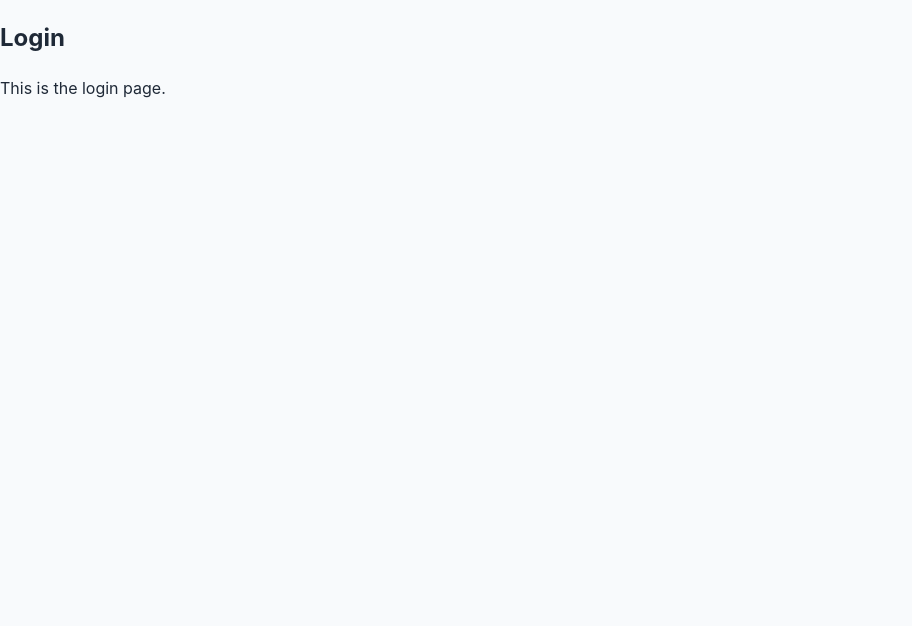
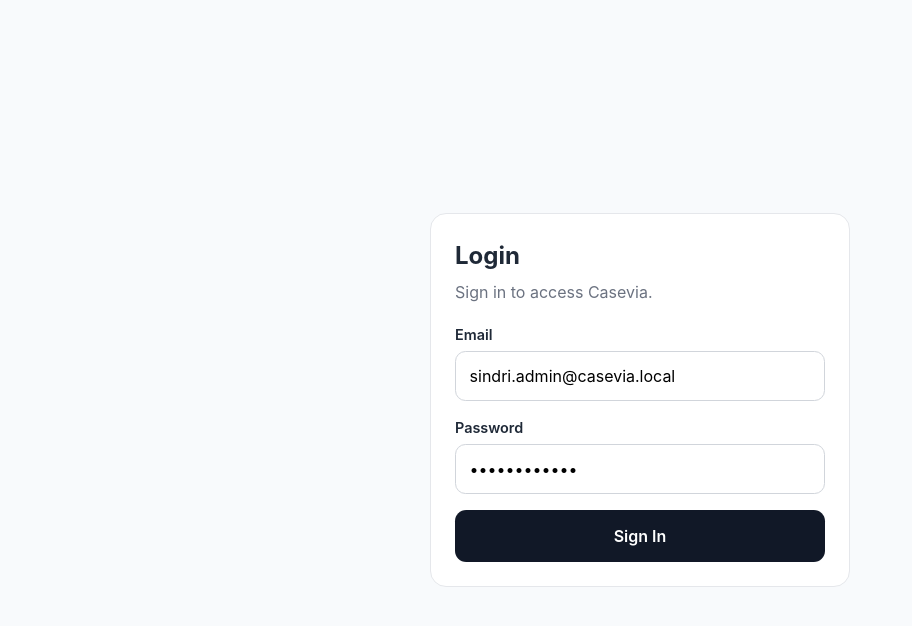
Before and after one commit to sindrirafn/case_system, a React (Vite) app in the folder frontend/case-management-system-ui/: page /login in a window 1280 px wide. Shown: the top 626 px of the page, without its empty margins (0-912 px from the left). Built offline with nearby package versions, Linux system fonts and the light colour scheme.

Commit message:
feat: add frontend login flow and protected routes

```diff
--- a/frontend/case-management-system-ui/src/layouts/MainLayout.module.css
+++ b/frontend/case-management-system-ui/src/layouts/MainLayout.module.css
@@ -64,6 +64,33 @@
   padding: 1.5rem;
 }
 
+.userSection {
+  margin-top: 2rem;
+  padding-top: 1rem;
+  border-top: 1px solid rgba(255, 255, 255, 0.12);
+}
+
+.userName {
+  margin: 0 0 0.2rem;
+  font-weight: 600;
+}
+
+.userRole {
+  margin: 0 0 0.75rem;
+  color: #9ca3af;
+  font-size: 0.9rem;
+}
+
+.logoutButton {
+  border: none;
+  background: #1f2937;
+  color: white;
+  padding: 0.65rem 0.8rem;
+  border-radius: 0.5rem;
+  cursor: pointer;
+  font: inherit;
+}
+
 @media (max-width: 960px) {
   .appShell {
     grid-template-columns: 1fr;
--- a/frontend/case-management-system-ui/src/layouts/MainLayout.tsx
+++ b/frontend/case-management-system-ui/src/layouts/MainLayout.tsx
@@ -1,7 +1,9 @@
 import { NavLink, Outlet } from "react-router-dom";
 import styles from "./MainLayout.module.css";
+import { useAuth } from "../context/AuthContext";
 
 function MainLayout() {
+  const { user, logoutUser } = useAuth();
   return (
     <div className={styles.appShell}>
       <aside className={styles.sidebar}>
@@ -44,6 +46,13 @@
             Users
           </NavLink>
         </nav>
+        <div className={styles.userSection}>
+          <p className={styles.userName}>{user?.fullName}</p>
+          <p className={styles.userRole}>{user?.role}</p>
+          <button type="button" className={styles.logoutButton} onClick={logoutUser}>
+            Log Out
+          </button>
+        </div>
       </aside>
 
       <div className={styles.mainContent}>
--- /dev/null
+++ b/frontend/case-management-system-ui/src/pages/LoginPage.module.css
@@ -0,0 +1,73 @@
+.page {
+  min-height: 100vh;
+  display: grid;
+  place-items: center;
+  padding: 1.5rem;
+}
+
+.card {
+  width: 100%;
+  max-width: 420px;
+  background: white;
+  border: 1px solid #e5e7eb;
+  border-radius: 1rem;
+  padding: 1.5rem;
+}
+
+.header {
+  margin-bottom: 1.25rem;
+}
+
+.header h2 {
+  margin: 0 0 0.35rem;
+}
+
+.header p {
+  margin: 0;
+  color: #6b7280;
+}
+
+.form {
+  display: grid;
+  gap: 1rem;
+}
+
+.field {
+  display: flex;
+  flex-direction: column;
+  gap: 0.35rem;
+}
+
+.field label {
+  font-size: 0.9rem;
+  font-weight: 600;
+}
+
+.field input {
+  border: 1px solid #d1d5db;
+  border-radius: 0.65rem;
+  padding: 0.75rem 0.85rem;
+  background: white;
+  font: inherit;
+}
+
+.primaryButton {
+  border: none;
+  background: #111827;
+  color: white;
+  padding: 0.85rem 1rem;
+  border-radius: 0.7rem;
+  cursor: pointer;
+  font-weight: 600;
+}
+
+.primaryButton:disabled {
+  opacity: 0.7;
+  cursor: not-allowed;
+}
+
+.message {
+  margin: 0;
+  color: #b91c1c;
+  font-size: 0.92rem;
+}
--- a/frontend/case-management-system-ui/src/pages/LoginPage.tsx
+++ b/frontend/case-management-system-ui/src/pages/LoginPage.tsx
@@ -1,8 +1,96 @@
+import { useState } from "react";
+import type { FormEvent } from "react";
+import { useMutation } from "@tanstack/react-query";
+import { useLocation, useNavigate } from "react-router-dom";
+import { login } from "../api/authApi";
+import { useAuth } from "../context/AuthContext";
+import styles from "./LoginPage.module.css";
+
 function LoginPage() {
+  const navigate = useNavigate();
+  const location = useLocation();
+  const { loginUser } = useAuth();
+
+  const [email, setEmail] = useState("sindri.admin@casevia.local");
+  const [password, setPassword] = useState("Password123!");
+  const [message, setMessage] = useState("");
+
+  const from = (location.state as { from?: { pathname?: string } } | undefined)?.from?.pathname || "/dashboard";
+
+  const loginMutation = useMutation({
+    mutationFn: login,
+    onSuccess: (data) => {
+      loginUser({
+        token: data.token,
+        userId: data.userId,
+        fullName: data.fullName,
+        email: data.email,
+        role: data.role
+      });
+
+      navigate(from, { replace: true });
+    },
+    onError: () => {
+      setMessage("Invalid email or password.");
+    }
+  });
+
+  function handleSubmit(e: FormEvent<HTMLFormElement>) {
+    e.preventDefault();
+    setMessage("");
+
+    if (!email.trim() || !password.trim()) {
+      setMessage("Email and password are required.");
+      return;
+    }
+
+    loginMutation.mutate({
+      email: email.trim(),
+      password
+    });
+  }
+
   return (
-    <section>
-      <h2>Login</h2>
-      <p>This is the login page.</p>
+    <section className={styles.page}>
+      <div className={styles.card}>
+        <div className={styles.header}>
+          <h2>Login</h2>
+          <p>Sign in to access Casevia.</p>
+        </div>
+
+        <form className={styles.form} onSubmit={handleSubmit}>
+          <div className={styles.field}>
+            <label htmlFor="email">Email</label>
+            <input
+              id="email"
+              value={email}
+              onChange={(e) => setEmail(e.target.value)}
+              autoComplete="username"
+            />
+          </div>
+
+          <div className={styles.field}>
+            <label htmlFor="password">Password</label>
+            <input
+              id="password"
+              type="password"
+              value={password}
+              onChange={(e) => setPassword(e.target.value)}
+              autoComplete="current-password"
+            />
+          </div>
+
+          <button
+            type="submit"
+            className={styles.primaryButton}
+            disabled={loginMutation.isPending}
+          >
+            {loginMutation.isPending ? "Signing in..." : "Sign In"}
+          </button>
+
+          {message && <p className={styles.message}>{message}</p>}
+        </form>
+      </div>
     </section>
   );
 }
--- a/frontend/case-management-system-ui/src/routes/AppRoutes.tsx
+++ b/frontend/case-management-system-ui/src/routes/AppRoutes.tsx
@@ -7,12 +7,14 @@
 import UsersPage from "../pages/UsersPage";
 import LoginPage from "../pages/LoginPage";
 import NotFoundPage from "../pages/NotFoundPage";
+import ProtectedRoute from "./ProtectedRoute";
 
 function AppRoutes() {
   return (
     <Routes>
       <Route path="/login" element={<LoginPage />} />
 
+      <Route element={<ProtectedRoute />}>
         <Route element={<MainLayout />}>
           <Route path="/" element={<Navigate to="/dashboard" replace />} />
           <Route path="/dashboard" element={<DashboardPage />} />
@@ -21,6 +23,7 @@
           <Route path="/cases/:id" element={<CaseDetailsPage />} />
           <Route path="/users" element={<UsersPage />} />
         </Route>
+      </Route>
 
       <Route path="*" element={<NotFoundPage />} />
     </Routes>
--- /dev/null
+++ b/frontend/case-management-system-ui/src/routes/ProtectedRoute.tsx
@@ -0,0 +1,15 @@
+import { Navigate, Outlet, useLocation } from "react-router-dom";
+import { useAuth } from "../context/AuthContext";
+
+function ProtectedRoute() {
+  const { isAuthenticated } = useAuth();
+  const location = useLocation();
+
+  if (!isAuthenticated) {
+    return <Navigate to="/login" replace state={{ from: location }} />;
+  }
+
+  return <Outlet />;
+}
+
+export default ProtectedRoute;
```
Lines whose indentation alone changed are shown as unchanged.
